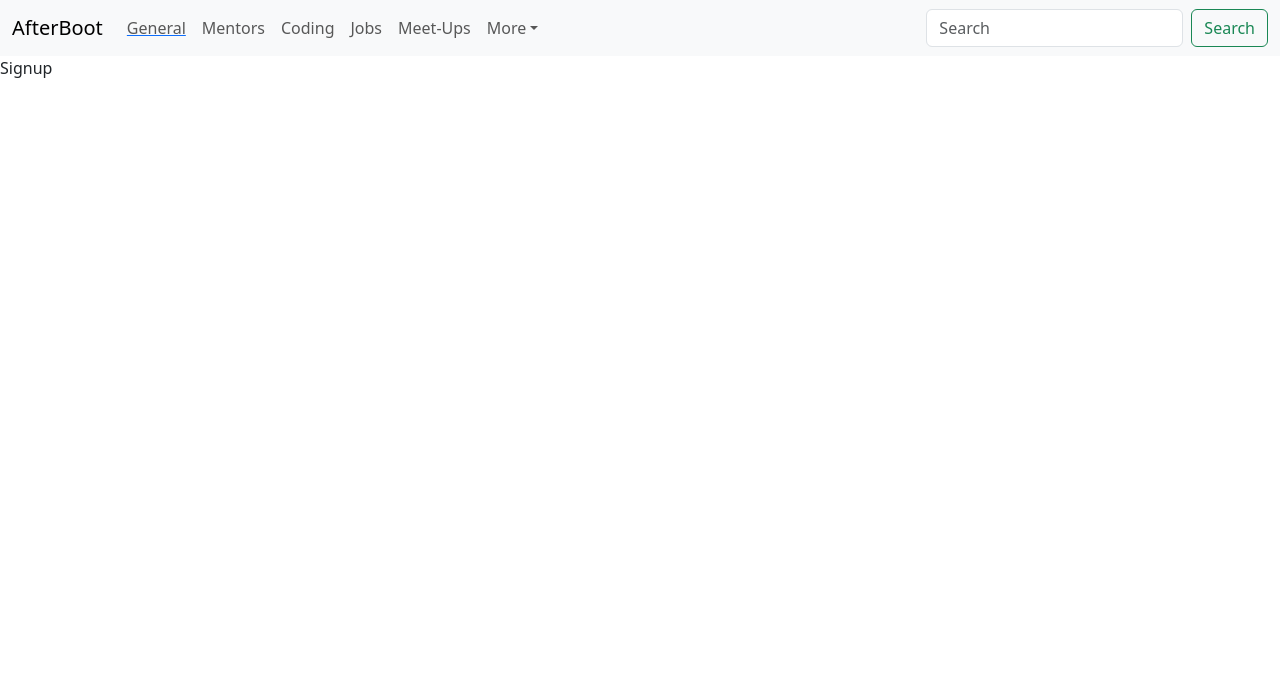
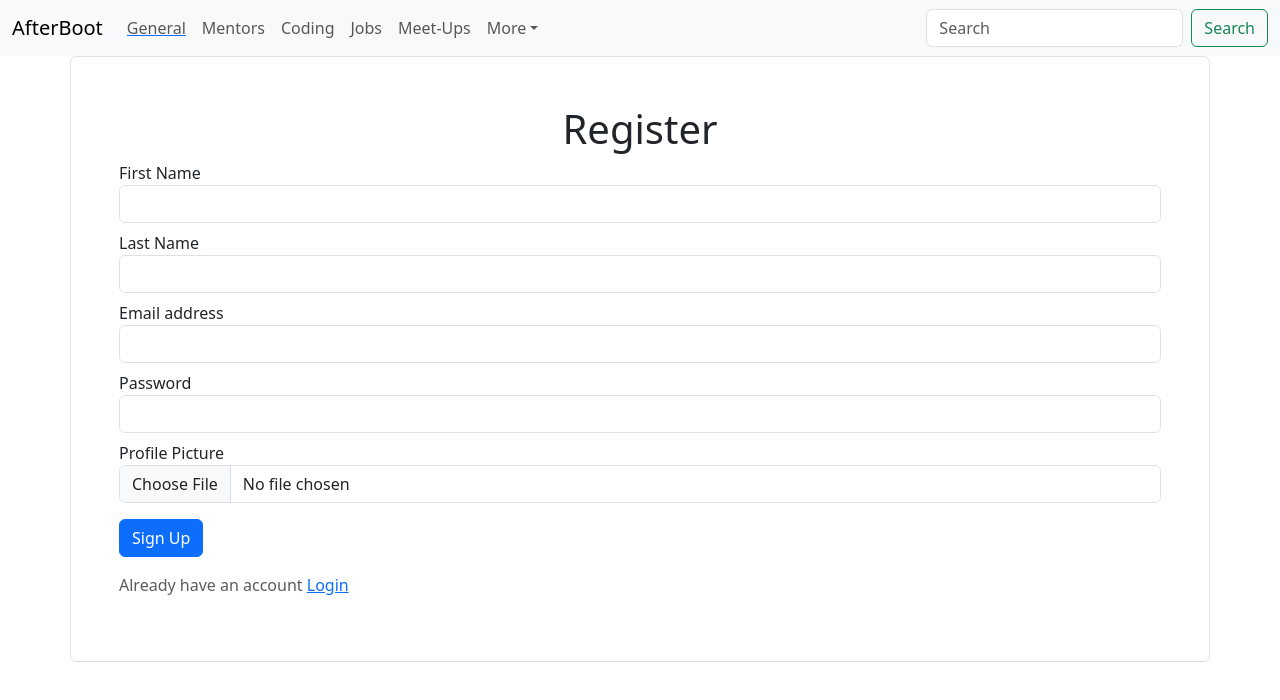
Before and after one commit to 21mooie/BloomKnowledgeBurg, a React (Vite) app: page /signup in a window 1280 px wide. Shown: the top 700 px of the page. Built offline with nearby package versions, Linux system fonts and the light colour scheme.

Commit message:
signup page

```diff
--- a/src/Pages/Login.jsx
+++ b/src/Pages/Login.jsx
@@ -21,7 +21,7 @@ function Login() {
     <div className="d-flex justify-content-center align-items-center mt-5 ">
       <form className=" w-50 container shadow p-4 rounded" onSubmit={handleSubmit}>
         <div className="mb-3">
-          <label for="email" className="form-label">
+          <label htmlFor="email" className="form-label">
             Email address
           </label>
           <input
@@ -34,7 +34,7 @@ function Login() {
           />
         </div>
         <div className="mb-3">
-          <label for="password" className="form-label">
+          <label htmlFor="password" className="form-label">
             Password
           </label>
           <input
--- a/src/Pages/Signup.jsx
+++ /dev/null
@@ -1,9 +0,0 @@
-import React from 'react'
-
-function Signup() {
-  return (
-    <div>Signup</div>
-  )
-}
-
-export default Signup
--- /dev/null
+++ b/src/Pages/Signup/Signup.jsx
@@ -0,0 +1,161 @@
+import { useState } from "react";
+import "./Signup.css";
+import { Link } from "react-router-dom";
+import { createUserWithEmailAndPassword } from "firebase/auth";
+import { ref, uploadBytesResumable, getDownloadURL } from "firebase/storage";
+import { updateProfile } from "firebase/auth";
+import { useNavigate } from "react-router-dom";
+import { doc, setDoc } from "firebase/firestore";
+import { auth, db, storage } from "../../firebase/firebase.config";
+import jsCookie from "js-cookie";
+
+function Signup() {
+  const navigate = useNavigate();
+  const [user, setUser] = useState({
+    firstName: "",
+    lastName: "",
+    email: "",
+    password: "",
+  });
+
+  const [file, setFile] = useState();
+  const [error, setError] = useState();
+  const [errorStatus, setErrorStatus] = useState();
+
+  // handling changed in user input
+
+  const handleChange = (e) => {
+    const { name, value } = e.target;
+    setUser((prev) => {
+      return {
+        ...prev,
+        [name]: value,
+      };
+    });
+  };
+  // handling the file that will be uploaded
+  const handleFileInput = (e) => {
+    setFile(e.target.files[0]);
+  };
+
+  const handleSubmit = async (e) => {
+    e.preventDefault();
+    try {
+      const newUser = await createUserWithEmailAndPassword(
+        auth,
+        user.email,
+        user.password
+      );
+      if (newUser) {
+        // creating a ref of the storage
+        const storageRef = ref(storage, newUser.user.uid);
+        // uploading the file to the bucket
+        uploadBytesResumable(storageRef, file).then((data) => {
+          getDownloadURL(data.ref).then(async (downloadURL) => {
+            updateProfile(newUser.user, {
+              displayName: `${user.firstName}`,
+              photoURL: downloadURL,
+            });
+            setErrorStatus(200);
+            setError("Account Created");
+            // create a collection
+            await setDoc(doc(db, "users", newUser.user.uid), {
+              uid: newUser.user.uid,
+              displayName: `${user.firstName} ${user.lastName}`,
+              email: user.email,
+              photoURL: downloadURL,
+            });
+
+            // creating user chat data
+            jsCookie.set("token", newUser.user.accessToken);
+            navigate("/");
+          });
+        });
+      }
+    } catch (error) {
+      console.log(error);
+    }
+  };
+
+
+
+
+
+  return (
+    <div className="signup__window border rounded p-5 container">
+      <h1 className="text-center">Register </h1>
+      <form onSubmit={handleSubmit}>
+        <div className="form-group mt-2">
+          <label htmlFor="firstname">First Name</label>
+          <input
+            type="text"
+            className="form-control"
+            id="firstName"
+            name="firstName"
+            value={user.firstName}
+            onChange={handleChange}
+          />
+        </div>
+
+        <div className="form-group mt-2">
+          <label htmlFor="email">Last Name</label>
+          <input
+            type="text"
+            className="form-control"
+            id="lastName"
+            name="lastName"
+            value={user.lastName}
+            onChange={handleChange}
+          />
+        </div>
+        <div className="form-group mt-2">
+          <label htmlFor="email">Email address</label>
+          <input
+            type="email"
+            className="form-control"
+            id="Email"
+            name="email"
+            value={user.email}
+            onChange={handleChange}
+          />
+        </div>
+
+        <div className="form-group mt-2">
+          <label htmlFor="password">Password</label>
+          <input
+            type="password"
+            className="form-control"
+            id="password"
+            name="password"
+            value={user.password}
+            onChange={handleChange}
+          />
+        </div>
+        <div className="form-group mt-2">
+          <label htmlFor="profilePicture">Profile Picture</label>
+          <input
+            type="file"
+            className="form-control"
+            id="profilePicture"
+            name="profilePicture"
+            onChange={handleFileInput}
+          />
+        </div>
+
+        <button type="submit" className="btn mt-3 btn-primary">
+          Sign Up
+        </button>
+        {/* error */}
+
+        <p className="text-muted mt-3">
+          Already have an account{" "}
+          <Link to="/login" className="text-primary">
+            Login
+          </Link>
+        </p>
+      </form>
+    </div>
+  );
+}
+
+export default Signup;
--- a/src/firebase/firebase.config.js
+++ b/src/firebase/firebase.config.js
@@ -2,6 +2,8 @@
 import { initializeApp } from "firebase/app";
 import { getAnalytics } from "firebase/analytics";
 import {getAuth} from 'firebase/auth'
+import {getStorage} from 'firebase/storage'
+import {getFirestore} from 'firebase/firestore'
 // TODO: Add SDKs for Firebase products that you want to use
 // https://firebase.google.com/docs/web/setup#available-libraries
 
@@ -21,6 +23,8 @@ const firebaseConfig = {
 const app = initializeApp(firebaseConfig);
 const analytics = getAnalytics(app);
 export const auth = getAuth(app);
+export const storage = getStorage(app)
+export const db = getFirestore(app);
 // Initialize Cloud Firestore and get a reference to the service
 console.log('ran firebase');
 
--- a/src/main.jsx
+++ b/src/main.jsx
@@ -3,7 +3,7 @@ import ReactDOM from "react-dom/client";
 import { createBrowserRouter, RouterProvider } from "react-router-dom";
 import "./index.css";
 import App from "./App";
-import Signup from "./Pages/Signup";
+import Signup from "./Pages/Signup/Signup";
 import Login from "./Pages/Login";
 import { Provider } from "react-redux";
 import { store } from "./redux/store";
@@ -18,7 +18,11 @@ const router = createBrowserRouter([
     children: [
       {
         path: "/",
-        element: <GeneralForum />,
+        element: (
+          <ProtectedRoute>
+            <GeneralForum />
+          </ProtectedRoute>
+        ),
       },
       {
         path: "/jobs",
```
Also changed, not shown: src/Pages/Signup/Signup.css (added), 1 other file (tests, documents, lock files or other folders).
